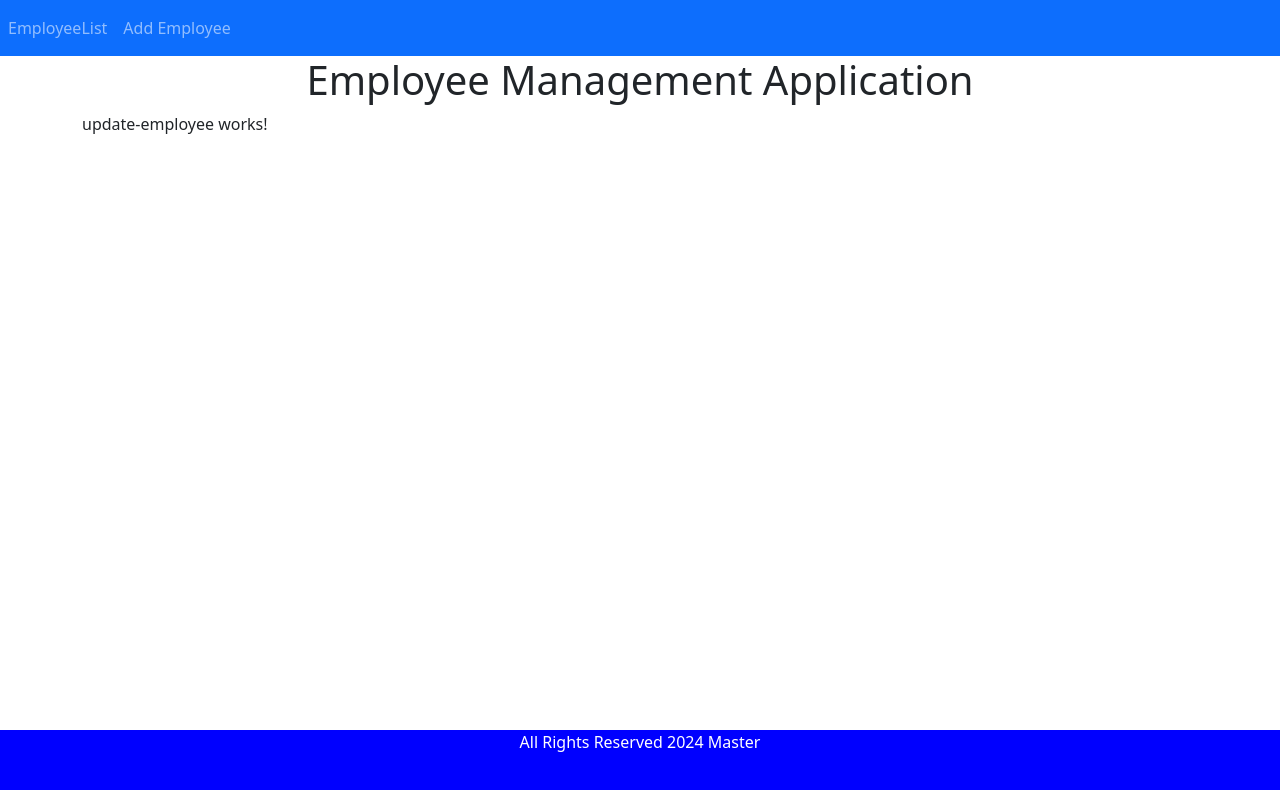
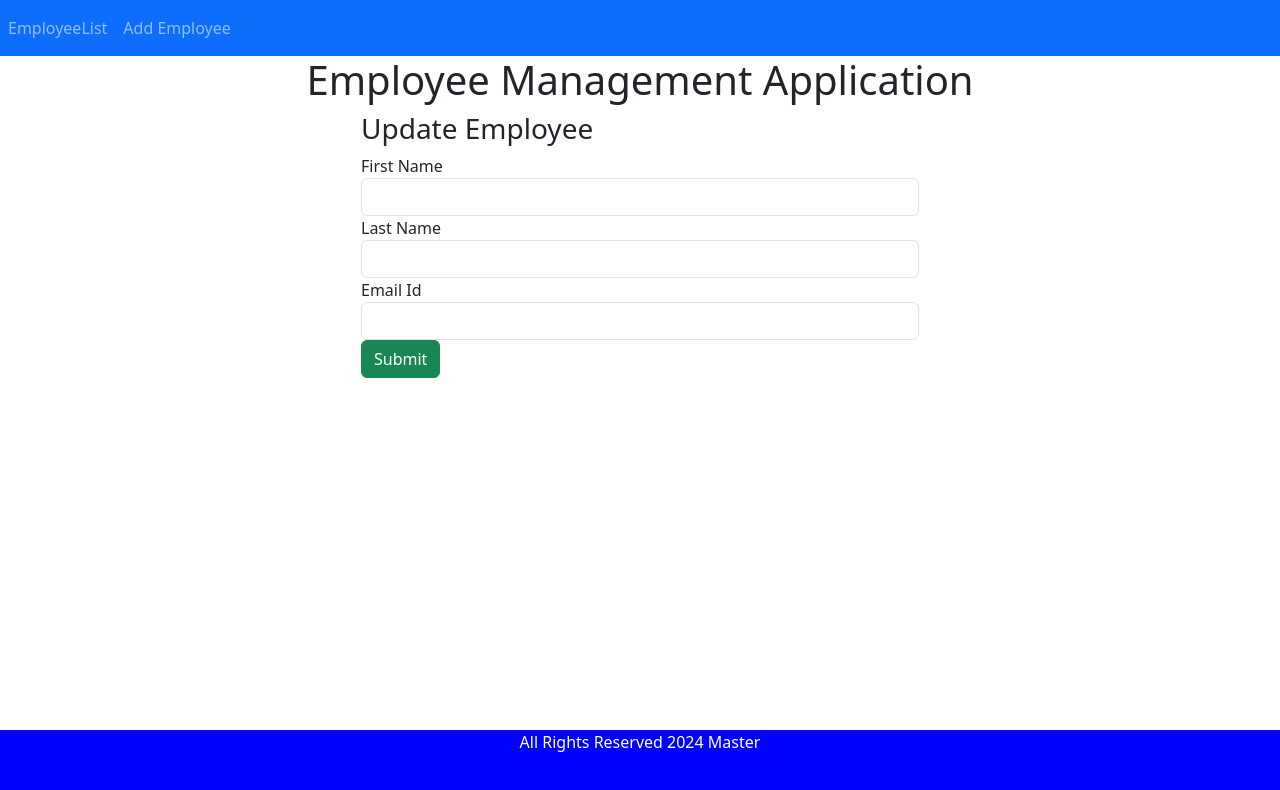
Before and after one commit to Diljakd/Employee-Management-System-frontend, an Angular app: page /update-employee/1 in a window 1280 px wide. Shown: the top 790 px of the page. Built offline with nearby package versions, Linux system fonts and the light colour scheme; no server answers.

Commit message:
update employee by id

```diff
--- a/src/app/employee.service.ts
+++ b/src/app/employee.service.ts
@@ -19,8 +19,11 @@
   createEmployee(employee: Employee): Observable<Object>{
     return this.httpClient.post(`${this.baseURL}`, employee);
   }
-  getEmployeeById(id:number): Observable<Employee>{
+  getEmployeeById(id: number): Observable<Employee>{
     return this.httpClient.get<Employee>(`${this.baseURL}/${id}`);
   }
 
+  updateEmployee(id: number, employee: Employee): Observable<Object>{
+    return this.httpClient.put(`${this.baseURL}/${id}`, employee);
+  }
 }
--- a/src/app/update-employee/update-employee.component.html
+++ b/src/app/update-employee/update-employee.component.html
@@ -1 +1,26 @@
-<p>update-employee works!</p>
+<div class="col-md-6 offset-md-3">
+    <h3> Update Employee </h3>
+    <form (ngSubmit) = "onSubmit()">
+
+        <div class="form-group">
+            <label> First Name</label>
+            <input type="text" class ="form-control" id = "firstName"
+                [(ngModel)] = "employee.firstName" name = "firstName">
+        </div>
+
+        <div class="form-group">
+            <label> Last Name</label>
+            <input type="text" class ="form-control" id = "lastName"
+                [(ngModel)] = "employee.lastName" name = "lastName">
+        </div>
+
+        <div class="form-group">
+            <label> Email Id</label>
+            <input type="text" class ="form-control" id = "emailId"
+                [(ngModel)] = "employee.emailId" name = "emailId">
+        </div>
+
+        <button class = "btn btn-success" type ="submit">Submit</button>
+
+    </form>
+    </div>
--- a/src/app/update-employee/update-employee.component.ts
+++ b/src/app/update-employee/update-employee.component.ts
@@ -1,8 +1,7 @@
 import { Component, OnInit } from '@angular/core';
+import { EmployeeService } from '../employee.service';
 import { Employee } from '../employee';
-import { EmployeeService } from '../employee.service';
-import { ActivatedRoute } from '@angular/router';
-import { error } from '@angular/compiler/src/util';
+import { ActivatedRoute, Router } from '@angular/router';
 
 @Component({
   selector: 'app-update-employee',
@@ -10,20 +9,29 @@
   styleUrls: ['./update-employee.component.css']
 })
 export class UpdateEmployeeComponent implements OnInit {
+
   id: number;
   employee: Employee = new Employee();
-
   constructor(private employeeService: EmployeeService,
-    private route: ActivatedRoute) { }
+    private route: ActivatedRoute,
+    private router: Router) { }
 
   ngOnInit(): void {
-    this.id =this.route.snapshot.params['id']
+    this.id = this.route.snapshot.params['id'];
+
     this.employeeService.getEmployeeById(this.id).subscribe(data => {
-      this.employee=data;
-    },error => console.log(error));
+      this.employee = data;
+    }, error => console.log(error));
   }
 
   onSubmit(){
-    console.log(this.employee);
+    this.employeeService.updateEmployee(this.id, this.employee).subscribe( data =>{
+      this.goToEmployeeList();
+    }
+    , error => console.log(error));
+  }
+
+  goToEmployeeList(){
+    this.router.navigate(['/employees']);
   }
 }
```
